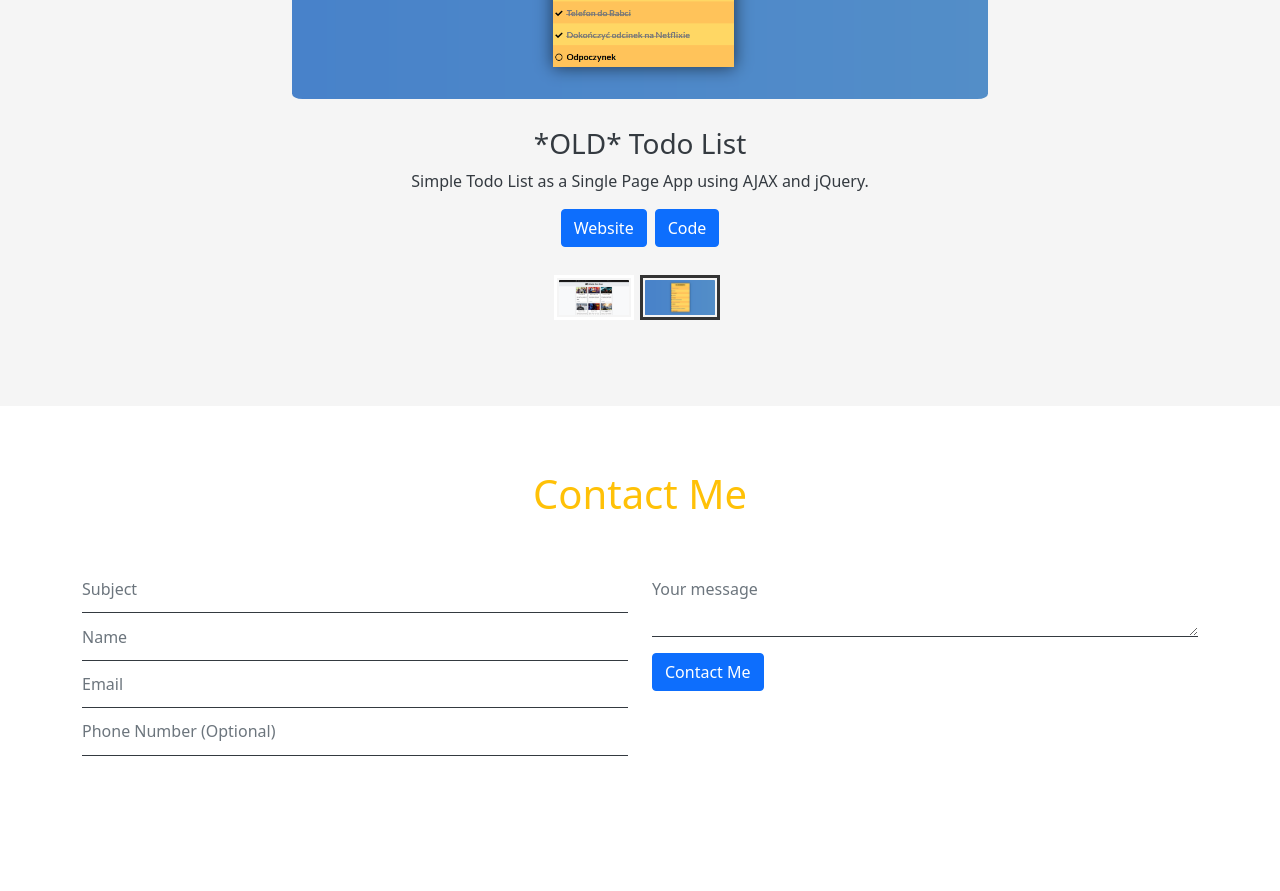
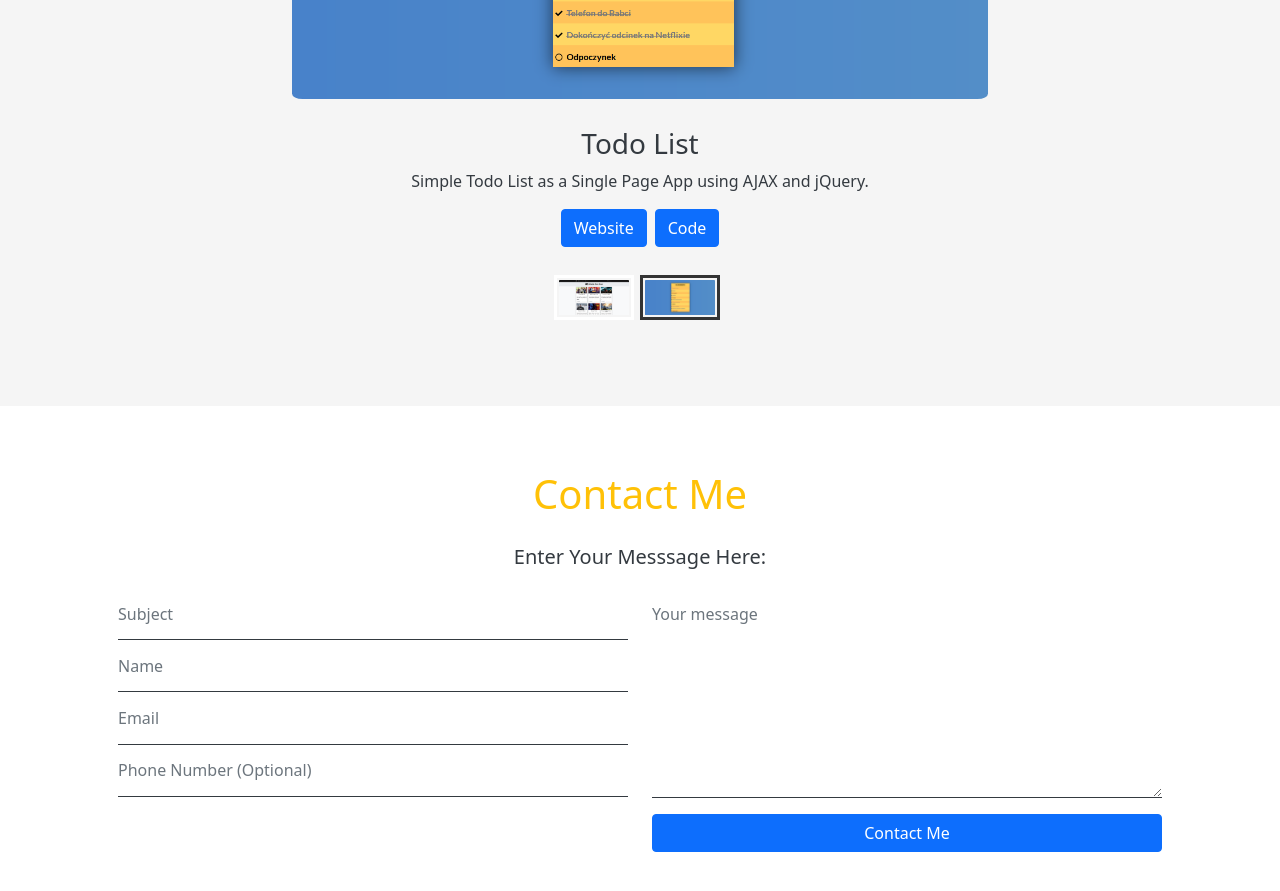
Before and after one commit to pkedzierski88/Portfolio, a React (Create React App) app: page / in a window 1280 px wide. Shown: the part 2660-3551 px from the top of the page. Before the commit the page ends 3480 px from the top, so only its background shows below. Built offline with nearby package versions, Linux system fonts and the light colour scheme.

Commit message:
Contacts component finished

```diff
--- a/package.json
+++ b/package.json
@@ -7,13 +7,14 @@
     "@testing-library/react": "^11.2.7",
     "@testing-library/user-event": "^12.8.3",
     "bootstrap": "^5.0.2",
+    "emailjs-com": "^3.2.0",
     "node-sass": "^6.0.1",
     "react": "^16.14.0",
     "react-dom": "^16.14.0",
     "react-particles-js": "^3.5.3",
     "react-responsive-carousel": "^3.2.20",
     "react-scripts": "4.0.3",
-    "react-scroll": "^1.8.4",
+    "react-scroll": "^1.8.2",
     "react-typed": "^1.2.0",
     "web-vitals": "^1.1.2"
   },
--- a/src/App.js
+++ b/src/App.js
@@ -3,7 +3,7 @@ import './App.scss';
 import AboutMe from './Components/AboutMe';
 import Landing from './Components/Landing';
 import Layout from './Components/layout/Layout';
-import Contacts from './Components/pages/Contacts';
+import Contacts from './Components/Contacts';
 import Projects from './Components/Projects';
 import Skills from './Components/Skills';
 
--- /dev/null
+++ b/src/Components/Contacts.js
@@ -0,0 +1,125 @@
+import React, { useRef, useState } from 'react';
+import './Contacts.scss';
+import emailjs from 'emailjs-com';
+
+const Contacts = () => {
+  const subjectInputRef = useRef();
+  const nameInputRef = useRef();
+  const emailInputRef = useRef();
+  const phoneInputRef = useRef();
+  const messageInputRef = useRef();
+
+  const [successMessage, setSuccessMessage] = useState('');
+  const [isLoading, setIsLoading] = useState(false);
+  const [isSent, setIsSent] = useState(false);
+
+  const serviceID = 'service_ID';
+  const templateID = 'template_v2m5in8';
+  const userID = 'user_8UV0ZZCVKlc0x9cEee30f';
+
+  const sendEmailHandler = (e) => {
+    e.preventDefault();
+    setIsLoading(true);
+    emailjs
+      .sendForm(serviceID, templateID, e.target, userID)
+      .then(() => {
+        setIsSent(true);
+        setIsLoading(false);
+        setSuccessMessage('Message successfully sent.');
+      })
+      .catch((error) => {
+        console.error(`Something went wrong: ${error}`);
+        setIsLoading(false);
+      });
+    subjectInputRef.current.value = '';
+    nameInputRef.current.value = '';
+    emailInputRef.current.value = '';
+    phoneInputRef.current.value = '';
+    messageInputRef.current.value = '';
+  };
+
+  return (
+    <div id="contacts" className="contact-wrapper">
+      <div className="container ">
+        <div className="row text-center">
+          <h1>Contact Me</h1>
+          {isSent && !isLoading ? (
+            <span className="success-message">{successMessage}</span>
+          ) : (
+            <span className="default-message">Enter Your Messsage Here:</span>
+          )}
+        </div>
+        <form onSubmit={sendEmailHandler} autoComplete="off">
+          <div className="row mx-4">
+            <div className="col-md-6 col-xs-12 ">
+              <input
+                type="text"
+                className="form-control"
+                placeholder="Subject"
+                name="subject"
+                ref={subjectInputRef}
+                required
+              />
+              <input
+                type="text"
+                className="form-control"
+                placeholder="Name"
+                name="name"
+                ref={nameInputRef}
+                required
+              />
+
+              <input
+                type="email"
+                className="form-control"
+                placeholder="Email"
+                name="email"
+                ref={emailInputRef}
+                required
+              />
+              <input
+                type="text"
+                className="form-control"
+                placeholder="Phone Number (Optional) "
+                name="phone"
+                ref={phoneInputRef}
+              />
+            </div>
+            <div className="col-md-6 col-xs-12">
+              <textarea
+                required
+                className="form-control"
+                placeholder="Your message"
+                name="message"
+                ref={messageInputRef}
+              ></textarea>
+              {!isLoading ? (
+                <button
+                  className="btn btn-primary btn-contact my-3"
+                  type="submit"
+                >
+                  Contact Me
+                </button>
+              ) : (
+                <button
+                  class="btn btn-primary btn-loading my-3"
+                  type="button"
+                  disabled
+                >
+                  <span
+                    class="spinner-border spinner-border-sm"
+                    role="status"
+                    aria-hidden="true"
+                  ></span>
+                  <span> Loading...</span>
+                </button>
+              )}
+            </div>
+          </div>
+        </form>
+      </div>
+    </div>
+  );
+};
+
+export default Contacts;
--- /dev/null
+++ b/src/Components/Contacts.scss
@@ -0,0 +1,65 @@
+@import './helpers/colorVariables';
+
+@mixin focusStyle {
+  font-weight: 500;
+  color: $darkYellow;
+}
+
+@mixin messageStyle($color) {
+  color: $color;
+  font-size: 1.25rem;
+  margin-bottom: 1rem;
+}
+
+.contact-wrapper {
+  padding: 4rem 0;
+
+  .container {
+    h1 {
+      color: $primaryYellow;
+      padding-bottom: 1rem;
+    }
+
+    input,
+    textarea {
+      margin: 0;
+      border: none;
+      border-bottom: 1px solid $primaryDark;
+      border-radius: 0;
+      padding: 0.85rem 0;
+      box-shadow: none;
+
+      &:focus {
+        @include focusStyle;
+        border-bottom: 1px solid $darkYellow;
+
+        &::placeholder {
+          @include focusStyle;
+        }
+      }
+    }
+
+    textarea {
+      height: 13.125rem;
+    }
+
+    .btn-contact,
+    .btn-loading {
+      width: 100%;
+    }
+
+    .success-message {
+      @include messageStyle($primaryGreen);
+    }
+
+    .default-message {
+      @include messageStyle($primaryDark);
+    }
+
+    @media (max-width: 768px) {
+      textarea {
+        height: 8rem;
+      }
+    }
+  }
+}
--- a/src/Components/Navbar.js
+++ b/src/Components/Navbar.js
@@ -39,7 +39,7 @@ const Navbar = () => {
                 <i className="fas fa-file-powerpoint"></i>
                 Projects
               </Link>
-              <Link to="contacts" className="nav-link" href="#">
+              <Link to="contacts" offset={-65} className="nav-link" href="#">
                 <i className="fas fa-envelope"></i>
                 Contact
               </Link>
--- a/src/Components/Projects.js
+++ b/src/Components/Projects.js
@@ -9,7 +9,7 @@ const Projects = () => {
   const projects = [
     {
       id: 1,
-      title: '*OLD* Games Blog',
+      title: 'Games Blog',
       description:
         'Games Blog App with RESTful routes, authentication and authorization.',
       screenshot: gamesBlog,
@@ -20,7 +20,7 @@ const Projects = () => {
     },
     {
       id: 2,
-      title: '*OLD* Todo List',
+      title: 'Todo List',
       description:
         'Simple Todo List as a Single Page App using AJAX and jQuery.',
       screenshot: todoList,
--- a/src/Components/helpers/_colorVariables.scss
+++ b/src/Components/helpers/_colorVariables.scss
@@ -4,3 +4,4 @@ $primaryYellow: #ffc107;
 $darkYellow: #d79900;
 $primaryDark: #343a40;
 $primaryWhite: #ffffff;
+$primaryGreen: #13a113;
--- a/src/Components/pages/Contacts.js
+++ /dev/null
@@ -1,65 +0,0 @@
-import React from 'react';
-import './Contacts.scss';
-
-const Contacts = () => {
-  const submitHandler = (event) => {
-    event.preventDefault();
-    console.log('SUBMITED');
-  };
-
-  return (
-    <div id="contacts" className="contact-wrapper">
-      <div className="container ">
-        <div className="row text-center">
-          <h1>Contact Me</h1>
-        </div>
-        <form onSubmit={submitHandler}>
-          <div className="row">
-            <div className="col-md-6 col-xs-12 ">
-              <input
-                type="text"
-                className="form-control"
-                placeholder="Subject"
-                name="subject"
-                required
-              />
-              <input
-                type="text"
-                className="form-control"
-                placeholder="Name"
-                name="name"
-                required
-              />
-              <input
-                type="email"
-                className="form-control"
-                placeholder="Email"
-                name="email"
-                required
-              />
-              <input
-                type="text"
-                className="form-control"
-                placeholder="Phone Number (Optional) "
-                name="name"
-              />
-            </div>
-            <div className="col-md-6 col-xs-12">
-              <textarea
-                required
-                className="form-control"
-                placeholder="Your message"
-                name="message"
-              ></textarea>
-              <button className="btn btn-primary my-3" type="submit">
-                Contact Me
-              </button>
-            </div>
-          </div>
-        </form>
-      </div>
-    </div>
-  );
-};
-
-export default Contacts;
--- a/src/Components/pages/Contacts.scss
+++ /dev/null
@@ -1,21 +0,0 @@
-@import '../helpers/colorVariables';
-
-.contact-wrapper {
-  padding: 4rem 0;
-
-  .container {
-    h1 {
-      color: $primaryYellow;
-      padding-bottom: 2.5rem;
-    }
-
-    input,
-    textarea {
-      border: none;
-      border-bottom: 1px solid $primaryDark;
-      border-radius: 0;
-      padding: 0.7rem 0;
-      box-shadow: none;
-    }
-  }
-}
--- a/src/index.js
+++ b/src/index.js
@@ -2,10 +2,13 @@ import React from 'react';
 import ReactDOM from 'react-dom';
 import App from './App';
 import '../node_modules/bootstrap/dist/css/bootstrap.min.css';
+import { BrowserRouter } from 'react-router-dom';
 
 ReactDOM.render(
   <React.StrictMode>
-    <App />
+    <BrowserRouter>
+      <App />
+    </BrowserRouter>
   </React.StrictMode>,
   document.getElementById('root')
 );
```
Also changed, not shown: 1 other file (tests, documents, lock files or other folders).
